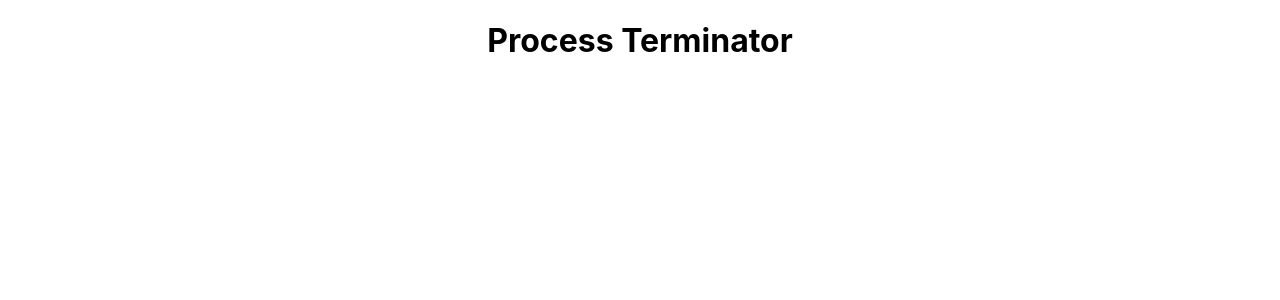
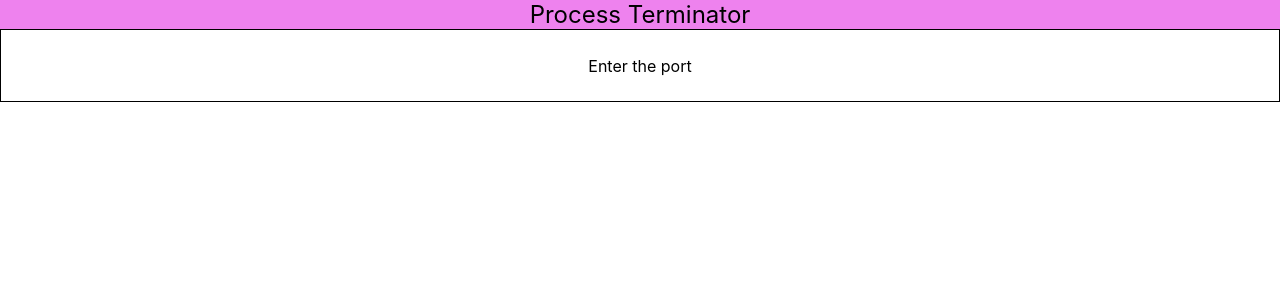
Before and after one commit to GopeshMedayil/process-terminator, a React (Create React App) app: page / in a window 1280 px wide. Shown: the top 300 px of the page. Built offline with nearby package versions, Linux system fonts and the light colour scheme.

Commit message:
Main component added

```diff
--- a/public/index.html
+++ b/public/index.html
@@ -1,14 +1,12 @@
 <!DOCTYPE html>
 <html lang="en">
+
 <head>
   <meta charset="utf-8" />
   <link rel="icon" href="%PUBLIC_URL%/favicon.ico" />
   <meta name="viewport" content="width=device-width, initial-scale=1" />
   <meta name="theme-color" content="#000000" />
-    <meta
-      name="description"
-      content="Web site created using create-react-app"
-    />
+  <meta name="description" content="Web site created using create-react-app" />
   <link rel="apple-touch-icon" href="%PUBLIC_URL%/logo192.png" />
   <!--
       manifest.json provides metadata used when your web app is installed on a
@@ -24,8 +22,9 @@
       work correctly both with client-side routing and a non-root public URL.
       Learn how to configure a non-root public URL by running `npm run build`.
     -->
-    <title>React App</title>
+  <title>Process Terminator &#128526</title>
 </head>
+
 <body>
   <noscript>You need to enable JavaScript to run this app.</noscript>
   <div id="root"></div>
@@ -40,4 +39,5 @@
       To create a production bundle, use `npm run build` or `yarn build`.
     -->
 </body>
+
 </html>
--- a/src/App.js
+++ b/src/App.js
@@ -1,10 +1,12 @@
 import './App.css';
 import Header from './components/Header';
+import Main from './components/Main';
 
 function App() {
   return (
     <div className="App">
       <Header></Header>
+      <Main></Main>
     </div>
   );
 }
--- a/src/components/Header/Header.js
+++ b/src/components/Header/Header.js
@@ -1,11 +1,23 @@
+import styled from 'styled-components';
+
+const Heading = styled.div`
+    font-size: 1.5em;
+    text-align: center;
+    color: black;
+    background: violet;
+    margin:0 auto;
+  `;
 const Header = () => {
 
     return (
-        <div>
-            <h1>Process Terminator </h1>
+        <>
+            <Heading>
+                <div>Process Terminator</div>
+            </Heading>
+        </>
+    );
 
-        </div>
-    )
+
 };
 
 export default Header;
--- /dev/null
+++ b/src/components/Main/Main.js
@@ -0,0 +1,30 @@
+import styled from 'styled-components';
+
+
+const Title = styled.div`
+    font-size: 1em;
+    text-align: center;
+    color: black;
+    margin:0 auto;
+    `;
+
+const MainContainer = styled.div`
+    display: flex;
+    flex-direction: column;
+    justify-content: center;
+    align-items: center;
+    justify-content: center;
+    padding:2%;
+    border:1px solid black;
+    `;
+
+const Main = () => {
+
+    return (
+        <MainContainer>
+            <Title>Enter the port</Title>
+        </MainContainer>
+    )
+};
+
+export default Main;
--- /dev/null
+++ b/src/components/Main/index.js
@@ -0,0 +1,3 @@
+import Main from './Main';
+
+export default Main;
```
Lines whose indentation alone changed are shown as unchanged.
